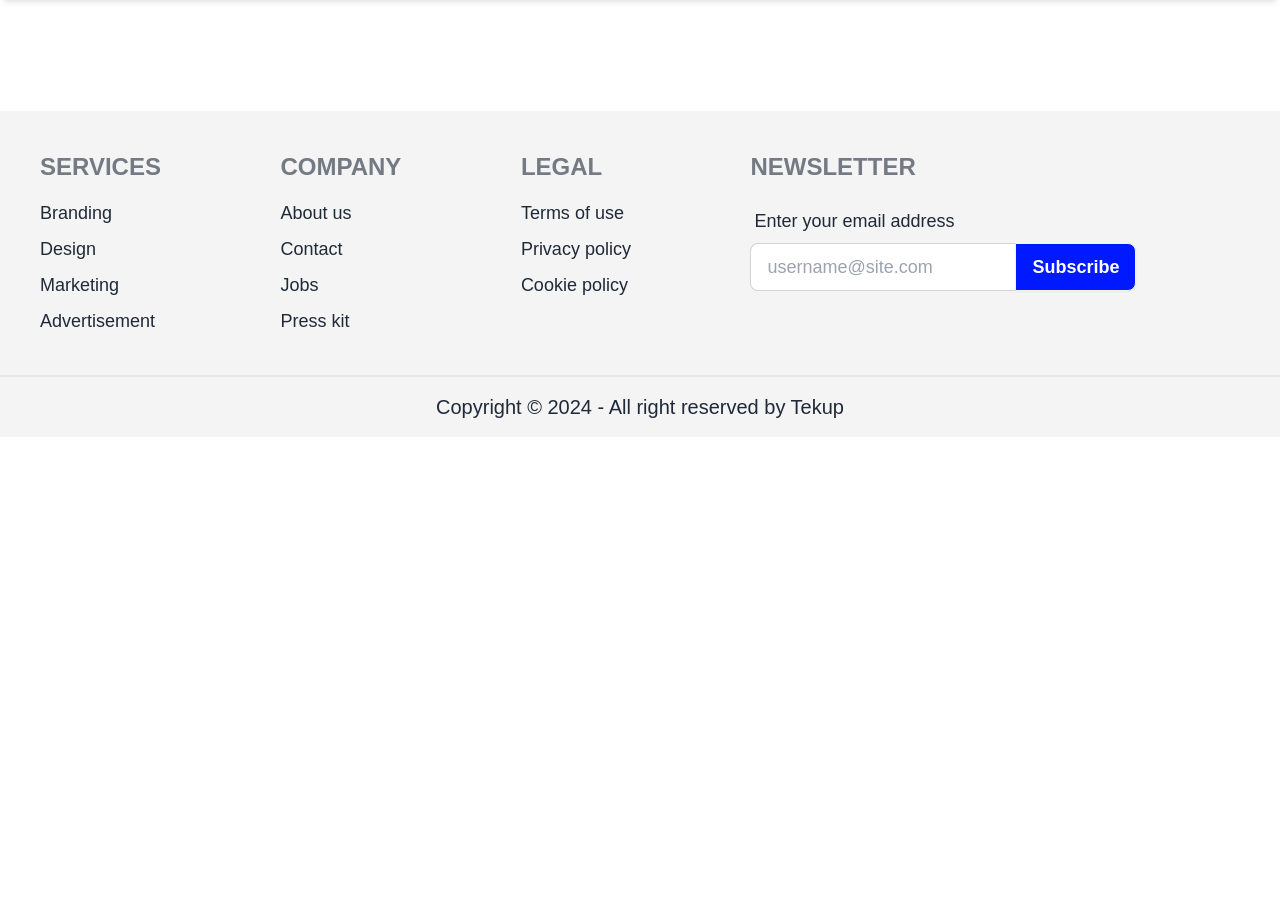
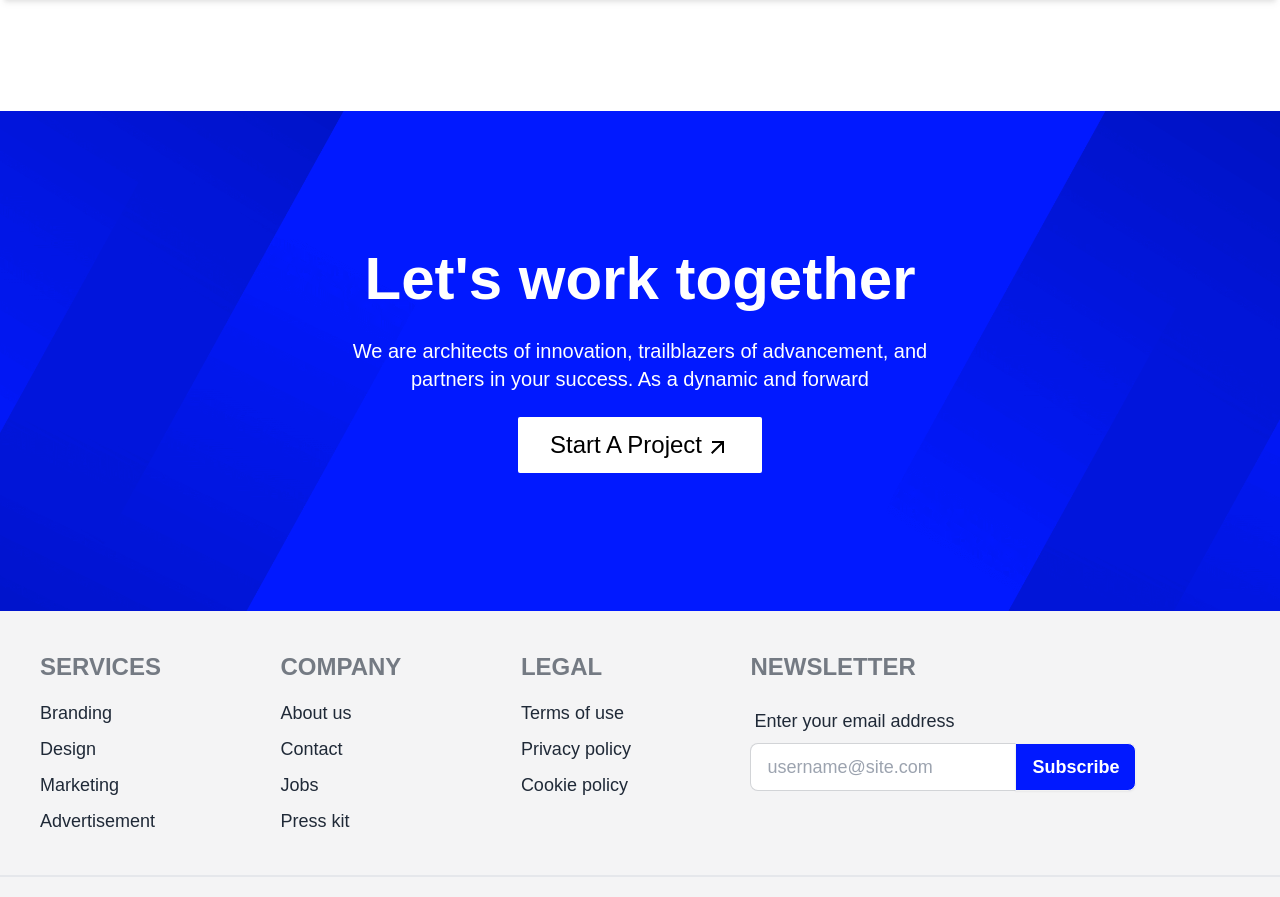
Before and after one commit to Amin7775/Tekup-Employee-Management-client-side, a React (Vite) app: page / in a window 1280 px wide. Shown: the part 3135-4032 px from the top of the page. Before the commit the page ends 3572 px from the top, so only its background shows below. Built offline with nearby package versions, Linux system fonts and the light colour scheme; a web font is replaced by a local one.

Commit message:
added work together section in hom

```diff
--- a/src/Pages/Home/Home.jsx
+++ b/src/Pages/Home/Home.jsx
@@ -3,6 +3,7 @@ import HomeBanner from "./HomeBanner/HomeBanner";
 import Services from "./Services/Services";
 import Stats from "./Stats/Stats";
 import Testimonials from "./Testimonials/Testimonials";
+import WorkTogether from "./WorkTogether/WorkTogether";
 
 const Home = () => {
     return (
@@ -12,6 +13,7 @@ const Home = () => {
             <Stats></Stats>
             <Services></Services>
             <Testimonials></Testimonials>
+            <WorkTogether></WorkTogether>
         </div>
     );
 };
--- a/src/Pages/Home/Testimonials/Testimonials.jsx
+++ b/src/Pages/Home/Testimonials/Testimonials.jsx
@@ -15,7 +15,7 @@ const Testimonials = () => {
       <h1 className="text-3xl md:text-4xl lg:text-5xl font-semibold text-center mb-16">
         Testimonials
       </h1>
-      <div className="container mx-auto md:max-h-[500px] bg-[#fbfbfa] px-2 md:px-0 drop-shadow-md overflow-hidden border">
+      <div className="container mx-auto md:max-h-[500px] bg-[#fbfbfa] px-2 md:px-0 drop-shadow-md overflow-hidden border cursor-pointer">
         <Slider {...settings}>
           {/* 1 */}
           <div className="pb-2">
--- /dev/null
+++ b/src/Pages/Home/WorkTogether/WorkTogether.jsx
@@ -0,0 +1,28 @@
+import { MdArrowOutward } from "react-icons/md";
+import bgImg from "./../../../assets/images/home/WorkBg.png";
+
+const WorkTogether = () => {
+  return (
+    <div
+      className="h-[500px] bg-cover bg-no-repeat"
+      style={{ backgroundImage: `url(${bgImg})` }}
+    >
+      <div className="container mx-auto flex flex-col items-center justify-center h-full gap-6 px-5 xl:px-11">
+        <h1 className="text-white text-5xl md:text-6xl font-semibold text-center">
+          Let's work together
+        </h1>
+        <p className="text-white mt-1 text-xl max-w-[80%] lg:max-w-[50%] mx-auto text-center">
+          We are architects of innovation, trailblazers of advancement, and
+          partners in your success. As a dynamic and forward
+        </p>
+        <div className="    flex justify-center">
+          <button className="bg-white text-black text-xl lg:text-2xl px-8 py-3 h-full border-0 rounded-sm flex items-center gap-1 font-medium hover:bg-custom_Dark hover:text-white transition-all duration-300 ease-in-out hover:transform hover:scale-105">
+            Start A Project <MdArrowOutward className="mt-1" />
+          </button>
+        </div>
+      </div>
+    </div>
+  );
+};
+
+export default WorkTogether;
```
Also changed, not shown: src/assets/images/home/WorkBg.png (added), src/assets/images/home/about us.png.
